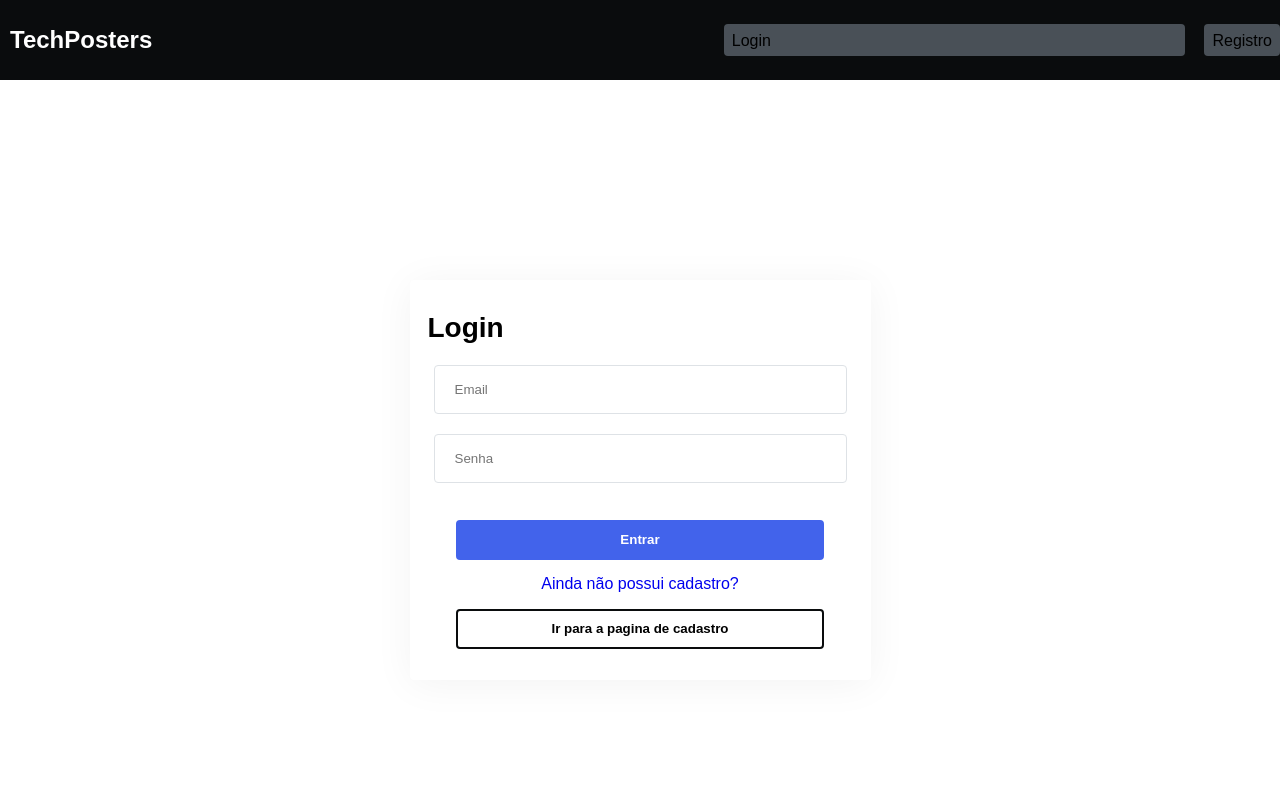
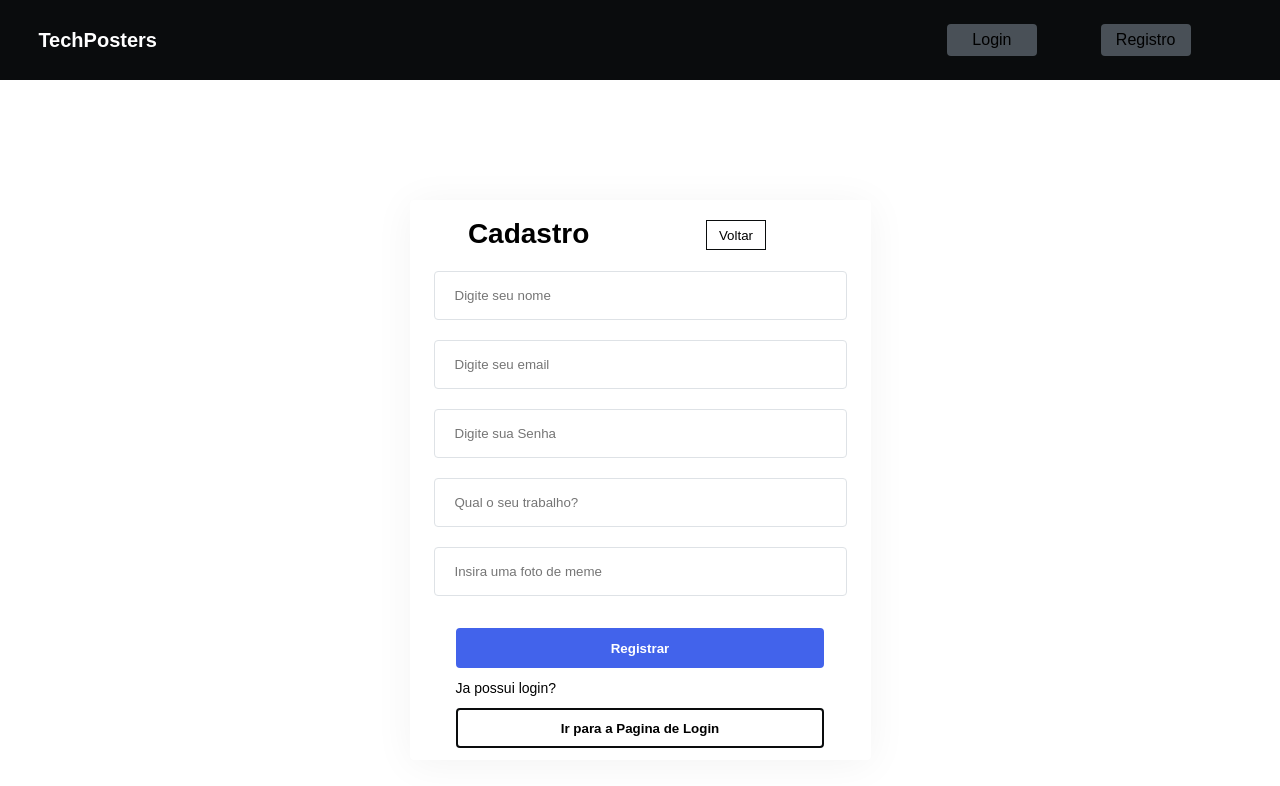
Before and after one commit to Killuash-1/rede-social-killuash-1, a website with bundled scripts: page index.html in a window 1280 px wide. Both pictures are taken after a click on the button "Ir para a pagina de cadastro". Built offline with nearby package versions, Linux system fonts and the light colour scheme.

Commit message:
fix bug login

```diff
--- a/index.html
+++ b/index.html
@@ -26,8 +26,8 @@
         <div class="header_container">
             <h1>TechPosters</h1>
             <div class="div_header_button">
-                <button class="login_button_container">Login</button>
-                <button class="register_button_container">Registro</button>
+                <button >Login</button>
+                <button >Registro</button>
             </div>
         </div>
 
@@ -47,8 +47,8 @@
             </div>
             <div class="login_button_container">
                 <button class="login_button"> Entrar </button>
-                <a href="#">Ainda não possui cadastro?</a>
-                <button>Ir para a pagina de cadastro</button>
+                <p href="#">Ainda não possui cadastro?</p>
+                <button class="button_login">Ir para a pagina de cadastro</button>
             </div>
 
         </section>
@@ -70,8 +70,8 @@
 
             <div class="register_bottom_container">
                 <button class="register_button"> Registrar </button>
-                <a href="#">Ja possui login?</a>
-                <button>Ir para a Pagina de Login</button>
+                <p href="#">Ja possui login?</p>
+                <button class="button_register">Ir para a Pagina de Login</button>
             </div>
 
         </section>
--- a/src/scripts/models/api.mjs
+++ b/src/scripts/models/api.mjs
@@ -20,10 +20,13 @@ export class Api {
       .then((res) => res.json())
       .then((res) => {
          if(res.token || res.uuid){
-          Toast.create("Bem Vindo.", "green")
+          Toast.create("Bem Vindo.", "blue")
           localStorage.setItem("@kenzieSocialmedia:token", res.token);
           localStorage.setItem("@kenzieSocialMedia:user_uuid", res.user_uuid);
-          window.location.replace("/src/html/homePage.html");
+          setTimeout(() => {
+            window.location.replace("/src/html/homePage.html");
+          }, 5000);
+
 
         }else{
           Toast.create("Email ou Senha Invalidos.", "gray")
@@ -40,22 +43,23 @@ export class Api {
       body: JSON.stringify(data),
     })
       .then((res) => res.json)
-      .then((res) => console.log(res))
+      .then((res) => res)
       .catch((err) => console.error(err));
 
     return newUser;
   }
 
   static async users() {
-    const user = await fetch(`${this.url}/users/?limit=20&offset=500`, {
+    const user = await fetch(`${this.url}/users/?limit=20&offset=10`, {
       method: "GET",
       headers: this.headersAfter,
     })
       .then((res) => res.json())
       .then((res) => res)
-      .catch((err) => console.error(err));
 
-    return user;
+
+     return user
+
   }
 
   static async oneUser() {
--- a/src/scripts/models/login.mjs
+++ b/src/scripts/models/login.mjs
@@ -19,13 +19,26 @@ class Login{
   }
 
   static registerChange(){
-    const buttonLogin = querySelector(".login_button_container")
-    const buttonRegister =querySelector('.register_button_container')
-
+    const buttonLogin =document.querySelector(".button_login")
+    const buttonRegister =document.querySelector('.button_register')
+    const containerLogin =document.querySelector('.container_login')
+    const containerRegister =document.querySelector('.container_register')
 
     buttonLogin.addEventListener('click', () => {
-      console.log(buttonLogin);
-    })
+      if(containerLogin.classList.contains("container_login")){
+      containerLogin.classList.toggle("login_off")
+      containerRegister.classList.toggle("register_on")
+    }
+
+  })
+  buttonRegister.addEventListener('click', () => {
+    if(containerRegister.classList.contains("container_register")){
+    containerLogin.classList.toggle("login_off")
+    containerRegister.classList.toggle("register_on")
+
+    }
+  })
+
   }
 }
 
--- a/src/scripts/models/myuser.mjs
+++ b/src/scripts/models/myuser.mjs
@@ -5,7 +5,7 @@ class UserPost {
 
 
     static async post(data){
-        console.log(data)
+
         const sectionUser = document.querySelector(".user_container")
         const divUser = document.createElement("div")
         const imgUser = document.createElement("img")
--- a/src/scripts/models/posts.mjs
+++ b/src/scripts/models/posts.mjs
@@ -2,7 +2,7 @@ import { Api } from "./api.mjs";
 
 class Posts {
   static users(data) {
-    console.log(data);
+
 
     const sectionPost = document.querySelector(".container_posts_ul");
     const liPost         = document.createElement("li");
--- a/src/styles/loginAndRegister/login.css
+++ b/src/styles/loginAndRegister/login.css
@@ -9,20 +9,18 @@
 }
 
 .div_header_button {
-    width: 45vw;
-    height: 13vh;
+    width: 29vw;
+    height: 7vh;
+    margin-right: 2vw;
     display: flex;
-    align-items: center;
     justify-content: space-evenly;
+    align-items: center
+
 
 }
 
-.login_off{
-display: none;
-}
-.register_on{
-    display: contents;
-}
+
+
 .container {
     width: 100vw;
     height: 100vh;
@@ -114,3 +112,10 @@ display: none;
     margin: 0 auto;
     justify-content: space-evenly;
 }
+
+.login_off{
+display: none;
+}
+.register_on{
+    display: flex;
+}
--- a/src/styles/loginAndRegister/loginButton.css
+++ b/src/styles/loginAndRegister/loginButton.css
@@ -3,9 +3,11 @@
     font-size: var(--line-height-4);
     background: var(--gray-2);
     height: 32px;
+    width: 90px;
+   max-width: 90px;
+    align-items: center;
+    border-radius: 4px;
 
-    padding: 8px;
-    border-radius: 4px;
 
 }
 
--- a/src/styles/loginAndRegister/loginText.css
+++ b/src/styles/loginAndRegister/loginText.css
@@ -1,7 +1,7 @@
 .header_container h1{
     color: var(--white-fixed);
-    font-size: 24px;
-    margin-left: 10px;
+    font-size: 20px;
+    margin-left: 3vw;
 
 }
 
@@ -11,7 +11,7 @@
     margin: 16px 0 0 18px;
 }
 
-.login_button_container >a{
+.login_button_container >p{
     font-size: var( --line-height-4);
 
     text-align: center;
```
Also changed, not shown: src/html/homePage.html (+2 -2 lines), src/scripts/models/homePage.mjs (+3 -5 lines), src/scripts/models/logout.mjs (added, +20 -0 lines), src/scripts/models/likes.mjs (deleted).
